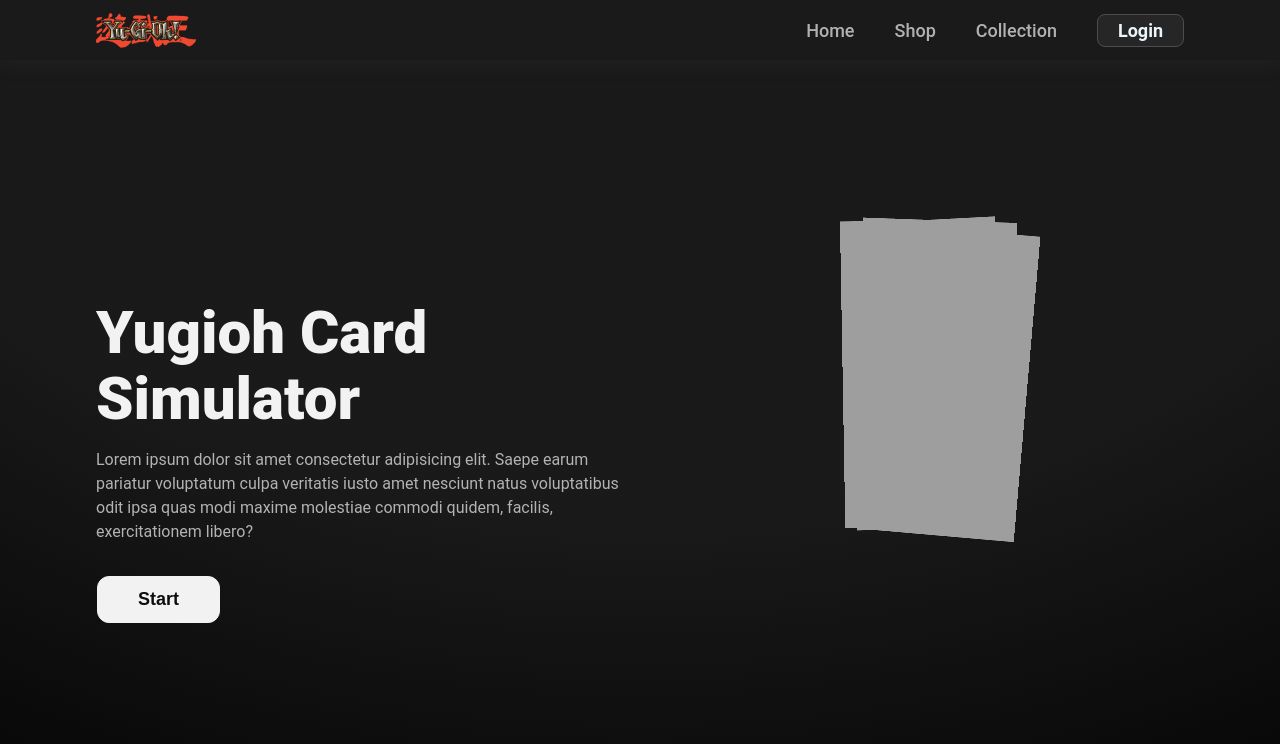
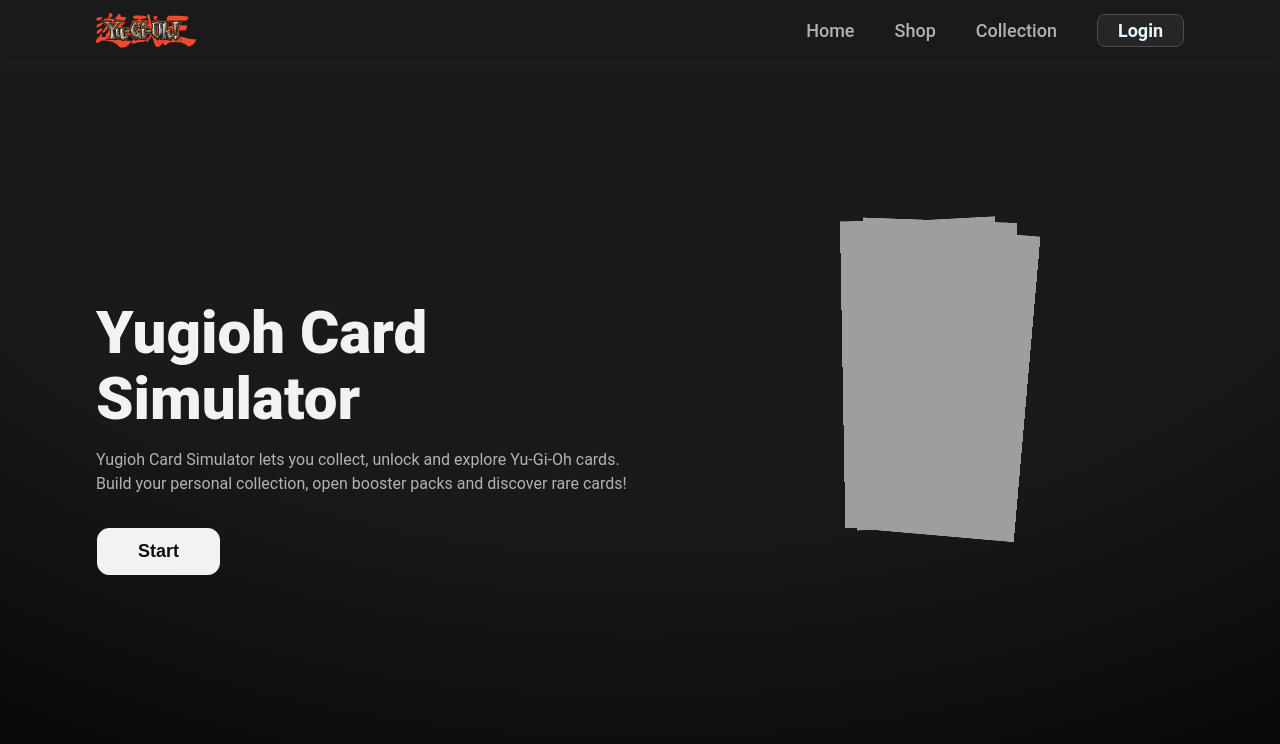
Before and after one commit to manos500/cards_react, a React (Vite) app in the folder client/: page / in a window 1280 px wide. Shown: the top 744 px of the page. Built offline with nearby package versions, Linux system fonts and the light colour scheme.

Commit message:
Adjust import with new apiClient name

```diff
--- a/client/src/components/Collection.jsx
+++ b/client/src/components/Collection.jsx
@@ -3,7 +3,7 @@
 import { CardStats } from "./CardStats.jsx"
 import { Sort } from "./Sort.jsx"
 import {useQuery} from "@tanstack/react-query"
-import { fetchUserCollection } from "../api/pack1.js"
+import { fetchUserCollection } from "../services/apiClient.js"
 import '../styles/collection.css'
 import { filter, search } from "../assets/index.js"
 import { Link } from 'react-router-dom';
--- a/client/src/components/Home.jsx
+++ b/client/src/components/Home.jsx
@@ -1,7 +1,6 @@
 import { motion, useMotionTemplate, useMotionValue, animate } from 'framer-motion';
 import { Link } from 'react-router-dom'
 import '../styles/home.css'
-import { useEffect } from 'react';
 
 
 export const Home = () => {
@@ -47,7 +46,7 @@
               initial={{ opacity: 0, y: 20 }}
               animate={{ opacity: 1, y: 0 }}
               transition={{ delay: 0.4, duration: 1 }}>
-              Lorem ipsum dolor sit amet consectetur adipisicing elit. Saepe earum pariatur voluptatum culpa veritatis iusto amet nesciunt natus voluptatibus odit ipsa quas modi maxime molestiae commodi quidem, facilis, exercitationem libero?
+              Yugioh Card Simulator lets you collect, unlock and explore Yu-Gi-Oh cards. Build your personal collection, open booster packs and discover rare cards!
             </motion.p>
             <Link to="/shop">
              <motion.button
--- a/client/src/components/Login.jsx
+++ b/client/src/components/Login.jsx
@@ -1,6 +1,6 @@
 import { useState } from 'react';
 import '../styles/loginRegister.css'
-import { loginUser } from '../api/pack1';
+import { loginUser } from '../services/apiClient.js';
 import { Link, useNavigate  } from 'react-router-dom';
 
 export const Login = () => {
--- a/client/src/components/OpenPack.jsx
+++ b/client/src/components/OpenPack.jsx
@@ -1,6 +1,6 @@
 import { useContext, useState, useEffect } from 'react';
 import { useQuery } from '@tanstack/react-query';
-import { fetchCards, unlockCards } from '../api/pack1.js';
+import { fetchCards, unlockCards } from '../services/apiClient.js';
 import { PackContext } from '../Contexts/PackContext.jsx';
 import '../styles/openPack.css';
 import { Card } from './Card.jsx';
--- a/client/src/components/PackInfo.jsx
+++ b/client/src/components/PackInfo.jsx
@@ -2,7 +2,7 @@
 import { Card } from "./Card.jsx"
 import { CardStats } from "./CardStats.jsx"
 import {useQuery} from "@tanstack/react-query"
-import { fetchCards } from "../api/pack1.js"
+import { fetchCards } from "../services/apiClient.js"
 import '../styles/collection.css'
 import { PackContext } from "../Contexts/PackContext.jsx"
 import { Loader } from "./Loader"
--- a/client/src/components/Register.jsx
+++ b/client/src/components/Register.jsx
@@ -1,6 +1,6 @@
 import { useState } from 'react';
 import { Link, useNavigate } from 'react-router-dom';
-import { registerUser } from '../api/pack1';
+import { registerUser } from '../services/apiClient.js';
 
 export const Register = () => {
 
--- a/client/src/components/Shop.jsx
+++ b/client/src/components/Shop.jsx
@@ -5,7 +5,7 @@
 import { useContext } from "react"
 import { PackContext } from "../Contexts/PackContext"
 import {useQuery} from "@tanstack/react-query"
-import { fetchPacks } from "../api/pack1"
+import { fetchPacks } from "../services/apiClient.js"
 
 
 export const Shop = () => {
```
